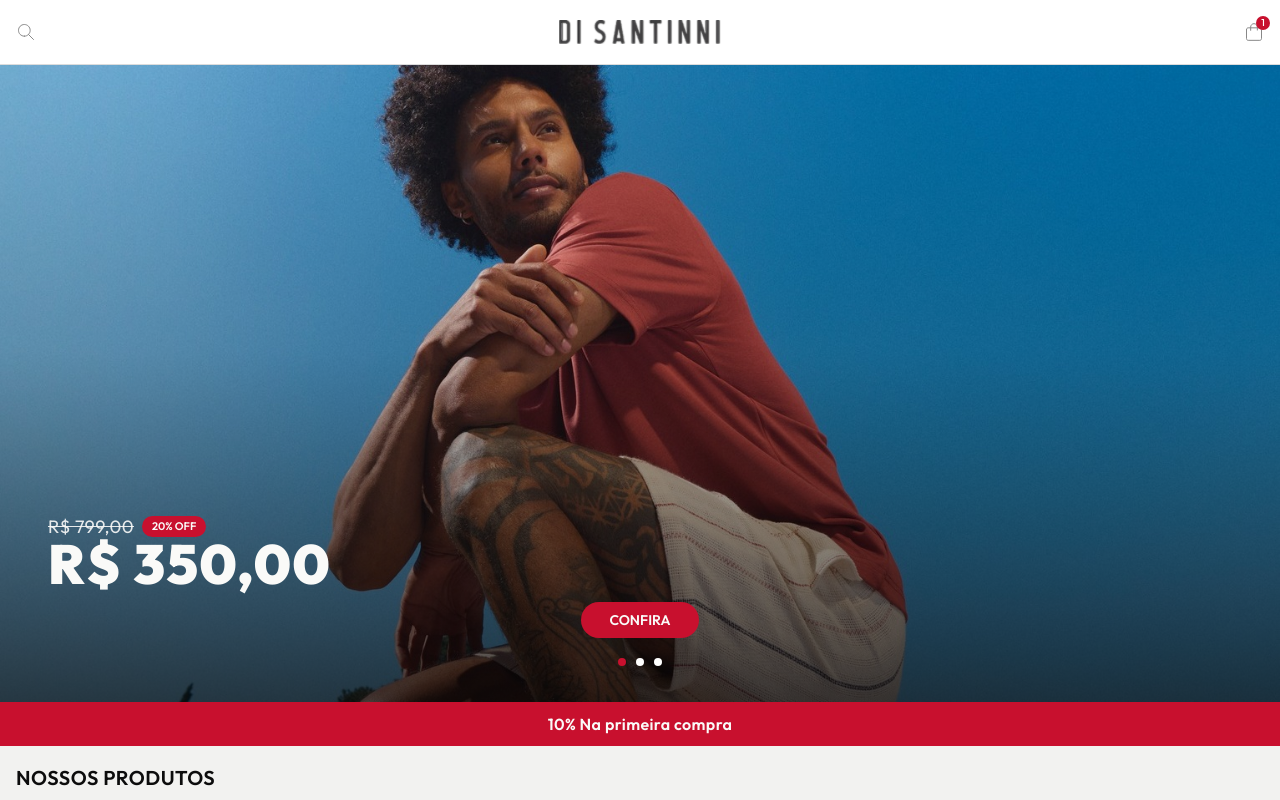
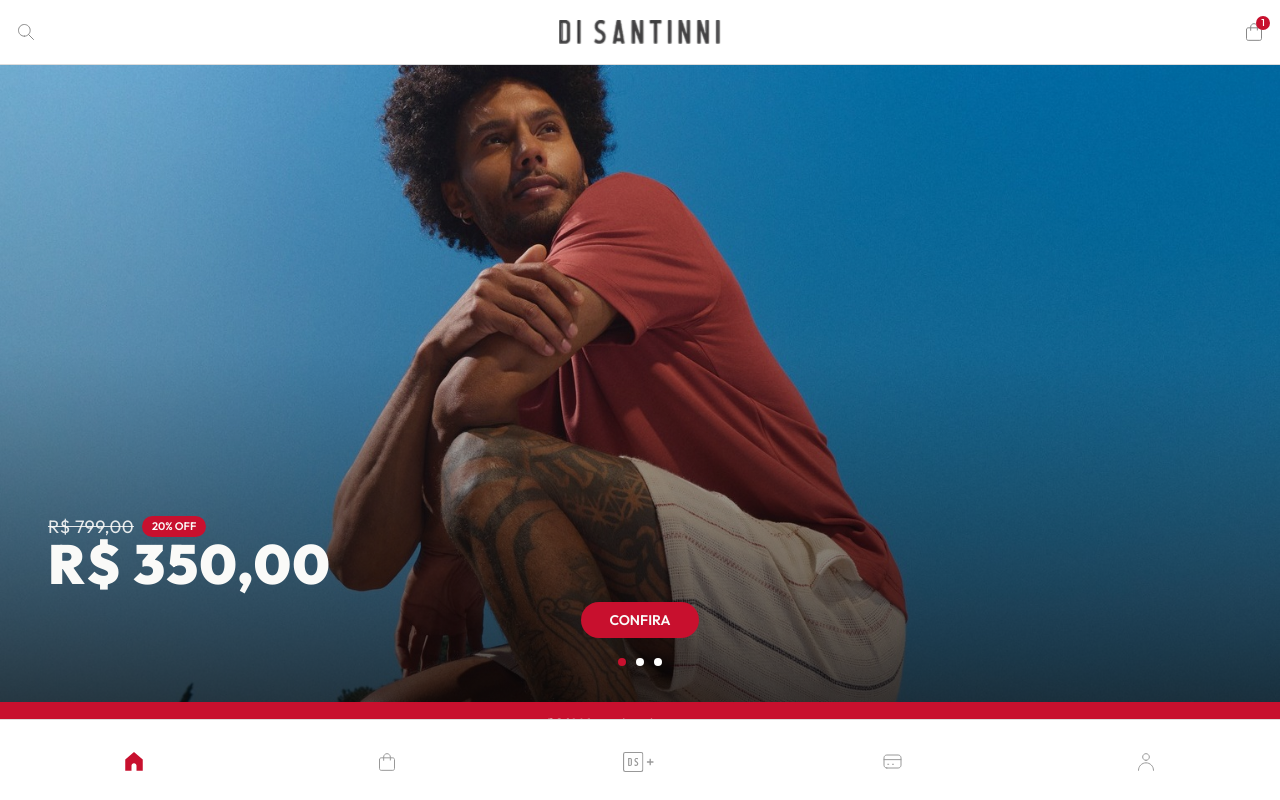
Before and after one commit to lucasarasa/teste-wicomm, a React (Vite) app: page / in a window 1280 px wide. Shown: the top 800 px of the page. Built offline with nearby package versions, Linux system fonts and the light colour scheme.

Commit message:
fix: adiciona NavBar e corrige ordenação de imports

```diff
--- a/src/components/CategoryTabs.jsx
+++ b/src/components/CategoryTabs.jsx
@@ -1,11 +1,13 @@
 import { useState } from "react";
+
 import {
   Carousel,
   CarouselContent,
   CarouselItem,
+  CarouselNext,
   CarouselPrevious,
-  CarouselNext,
 } from "@/components/ui/carousel";
+
 import ProductCard from "./ProductCard";
 
 const TABS = [
--- a/src/components/CompreTamanho.jsx
+++ b/src/components/CompreTamanho.jsx
@@ -1,10 +1,11 @@
 import { useState } from "react";
+
 import {
   Carousel,
   CarouselContent,
   CarouselItem,
+  CarouselNext,
   CarouselPrevious,
-  CarouselNext,
 } from "@/components/ui/carousel";
 
 const SIZES = ["33", "34", "35", "36", "37", "38", "39", "40", "41", "42"];
--- /dev/null
+++ b/src/components/NavBar.jsx
@@ -0,0 +1,41 @@
+import { useState } from "react";
+
+import navHeart from "../assets/icons/nav-heart.svg";
+import navHome from "../assets/icons/nav-home.svg";
+import navPerson from "../assets/icons/nav-person.svg";
+import navScan from "../assets/icons/nav-scan.svg";
+import navSearch from "../assets/icons/nav-search.svg";
+
+const TABS = [
+  { key: "home", icon: navHome, label: "Início" },
+  { key: "bag", icon: navSearch, label: "Sacola" },
+  { key: "scan", icon: navScan, label: "Escanear" },
+  { key: "filters", icon: navHeart, label: "Filtros" },
+  { key: "profile", icon: navPerson, label: "Perfil" },
+];
+
+function NavBar() {
+  const [active, setActive] = useState("home");
+
+  return (
+    <nav className="border-hairline fixed inset-x-0 bottom-0 z-20 mx-auto flex max-w-full items-center justify-between border-t bg-white px-2 pt-7 pb-6">
+      {TABS.map((tab) => (
+        <button
+          key={tab.key}
+          type="button"
+          aria-label={tab.label}
+          onClick={() => setActive(tab.key)}
+          className="grid flex-1 place-items-center gap-1 py-1"
+        >
+          <img
+            src={tab.icon}
+            alt=""
+            className={`h-5 w-full object-contain ${active === tab.key ? "" : "opacity-60"}`}
+          />
+        </button>
+      ))}
+    </nav>
+  );
+}
+
+export default NavBar;
--- a/src/components/NossasMarcas.jsx
+++ b/src/components/NossasMarcas.jsx
@@ -1,13 +1,15 @@
 import { useState } from "react";
+
 import {
   Carousel,
   CarouselContent,
   CarouselItem,
+  CarouselNext,
   CarouselPrevious,
-  CarouselNext,
 } from "@/components/ui/carousel";
+
+import marcasBanner from "../assets/img/marcas-banner.png";
 import ProductCard from "./ProductCard";
-import marcasBanner from "../assets/img/marcas-banner.png";
 
 const BRANDS = ["MIZUNO", "ADIDAS", "OLYMPIKUS", "FILA", "KENNER", "REDLEY"];
 
--- a/src/components/NossosProdutos.jsx
+++ b/src/components/NossosProdutos.jsx
@@ -2,9 +2,10 @@ import {
   Carousel,
   CarouselContent,
   CarouselItem,
+  CarouselNext,
   CarouselPrevious,
-  CarouselNext,
 } from "@/components/ui/carousel";
+
 import categoria1 from "../assets/img/categoria-1.png";
 import categoria2 from "../assets/img/categoria-2.png";
 import categoria3 from "../assets/img/categoria-3.png";
--- a/src/components/Novidades.jsx
+++ b/src/components/Novidades.jsx
@@ -2,9 +2,10 @@ import {
   Carousel,
   CarouselContent,
   CarouselItem,
+  CarouselNext,
   CarouselPrevious,
-  CarouselNext,
 } from "@/components/ui/carousel";
+
 import ProductCard from "./ProductCard";
 
 const arrowClassName =
--- a/src/components/ProductModal.jsx
+++ b/src/components/ProductModal.jsx
@@ -1,5 +1,5 @@
+import { X } from "lucide-react";
 import { createPortal } from "react-dom";
-import { X } from "lucide-react";
 
 function ProductModal({ product, onClose, onAddToCart }) {
   return createPortal(
--- a/vite.config.js
+++ b/vite.config.js
@@ -1,8 +1,9 @@
 import path from "node:path";
 import { fileURLToPath } from "node:url";
+
+import tailwindcss from "@tailwindcss/vite";
+import react from "@vitejs/plugin-react";
 import { defineConfig } from "vite";
-import react from "@vitejs/plugin-react";
-import tailwindcss from "@tailwindcss/vite";
 
 const __dirname = path.dirname(fileURLToPath(import.meta.url));
 
```
Also changed, not shown: src/App.jsx (+7 -7 lines), src/components/StyleTiles.jsx (+4 -3 lines), 1 other file (tests, documents, lock files or other folders).
